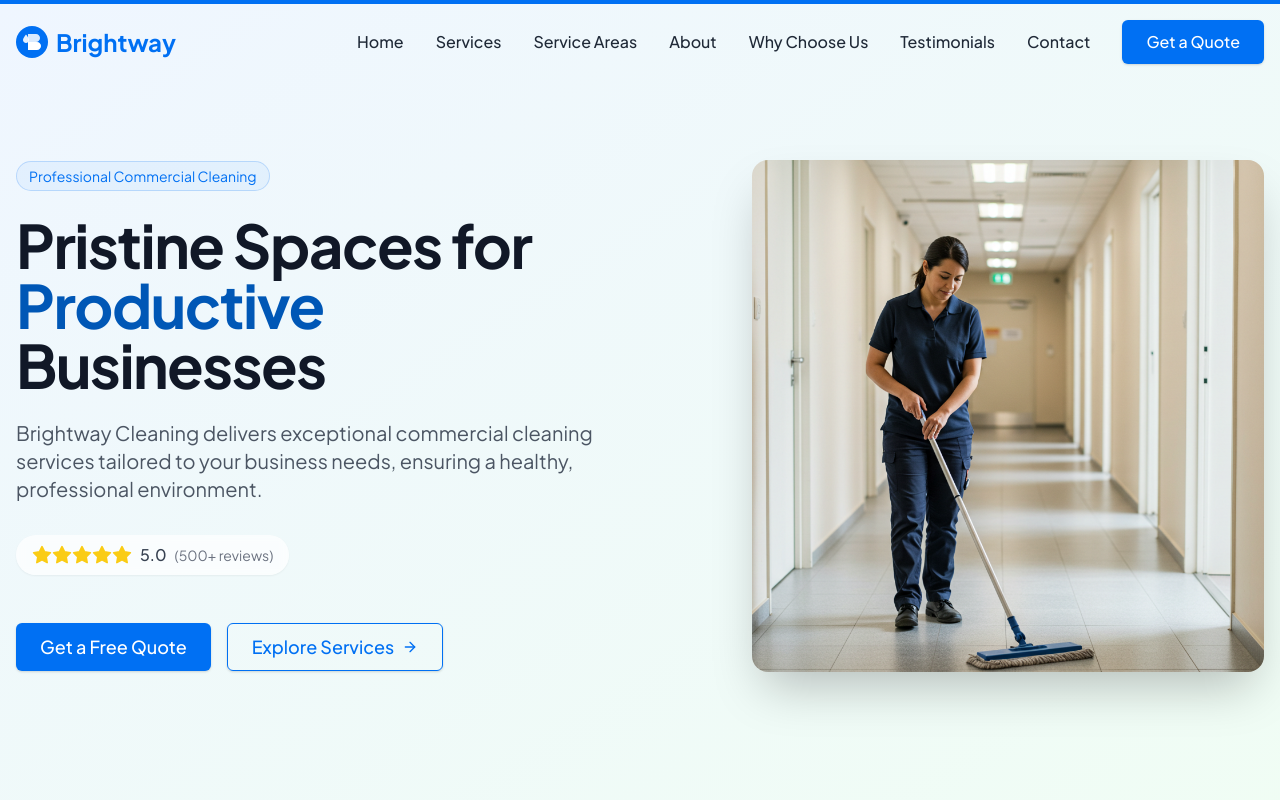
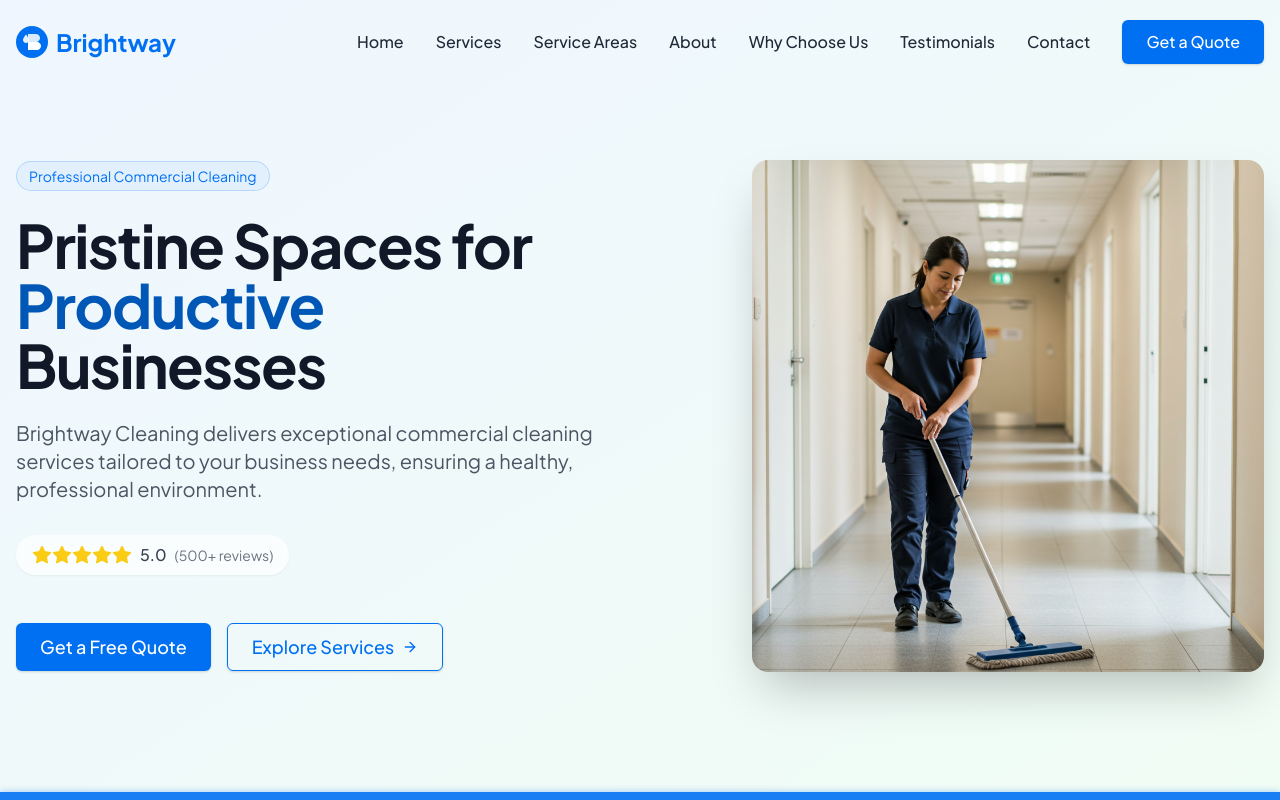
Before and after one commit to bennyortiz/brightway-website-code, a Next.js app: page / in a window 1280 px wide. Shown: the top 800 px of the page. Built offline with nearby package versions, Linux system fonts and the light colour scheme; a web font is replaced by a local one.

Commit message:
Move scroll progress bar from top to bottom of page for better visibility

```diff
--- a/app/components/ui/animations/scroll-progress.tsx
+++ b/app/components/ui/animations/scroll-progress.tsx
@@ -5,16 +5,29 @@ import { motion, useScroll } from 'framer-motion';
 /**
  * ScrollProgressBar Component
  *
- * Displays a progress bar at the top of the page that fills as the user scrolls down.
+ * Displays a progress bar at the bottom of the page that fills as the user scrolls down.
  * This provides a visual indicator of how far through the content the user has scrolled.
+ * Positioned at the bottom for better visibility.
  */
 export const ScrollProgressBar = () => {
   const { scrollYProgress } = useScroll();
 
   return (
     <motion.div
-      className="fixed top-0 left-0 right-0 h-1 bg-primary z-50"
-      style={{ scaleX: scrollYProgress, transformOrigin: '0%' }}
+      className="fixed bottom-0 left-0 right-0 h-2 bg-primary z-30 shadow-[0_-1px_6px_rgba(0,112,243,0.3)]"
+      style={{
+        scaleX: scrollYProgress,
+        transformOrigin: '0%'
+      }}
+      initial={{ opacity: 0.7 }}
+      animate={{
+        opacity: [0.7, 0.9, 0.7],
+        transition: {
+          duration: 2,
+          repeat: Infinity,
+          ease: "easeInOut"
+        }
+      }}
     />
   );
 };
```
